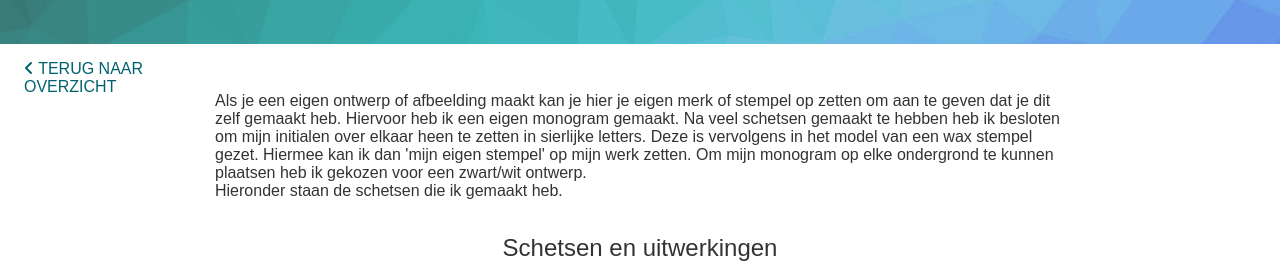
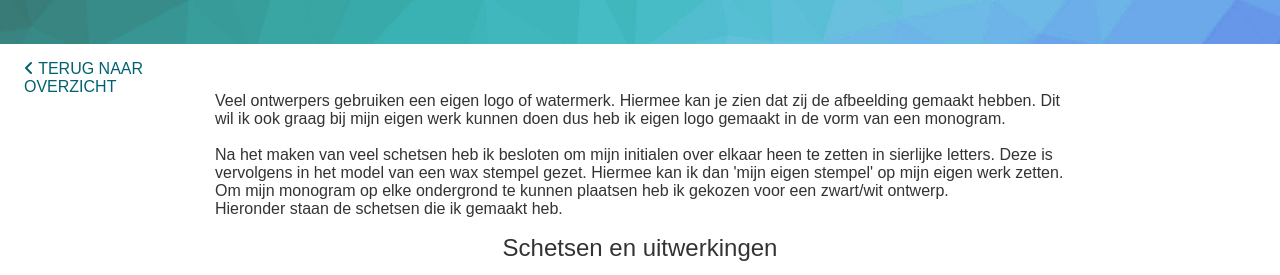
Before and after one commit to AngelaMastenbroek/Mijn-Portfolio, a plain HTML site: page monogram.html in a window 1280 px wide. Shown: the part 118-393 px from the top of the page. Drawn offline with Linux system fonts and the light colour scheme; grey boxes are pictures that could not be loaded.

Commit message:
Add files via upload

```diff
--- a/monogram.html
+++ b/monogram.html
@@ -21,11 +21,14 @@
     <a class="terugM" href="index.html" id="link"> <i class="fas fa-angle-left"></i> terug</a>
 
     <p id="uitleg">
-        Als je een eigen ontwerp of afbeelding maakt kan je hier je eigen merk of stempel op zetten om aan te geven dat je dit zelf gemaakt heb.
-        Hiervoor heb ik een eigen monogram gemaakt.
-        Na veel schetsen gemaakt te hebben heb ik besloten om mijn initialen over elkaar heen te zetten in sierlijke letters.
+      Veel ontwerpers gebruiken een eigen logo of watermerk.
+       Hiermee kan je zien dat zij de afbeelding gemaakt hebben.
+       Dit wil ik ook graag bij mijn eigen werk kunnen doen dus heb ik eigen logo gemaakt in de vorm van een monogram.
+       <br>
+       <br>
+        Na het maken van veel schetsen heb ik besloten om mijn initialen over elkaar heen te zetten in sierlijke letters.
         Deze is vervolgens in het model van een wax stempel gezet.
-        Hiermee kan ik dan 'mijn eigen stempel' op mijn werk zetten.
+        Hiermee kan ik dan 'mijn eigen stempel' op mijn eigen werk zetten.
         Om mijn monogram op elke ondergrond te kunnen plaatsen heb ik gekozen voor een zwart/wit ontwerp.
         <br>
         Hieronder staan de schetsen die ik gemaakt heb.
```
Also changed, not shown: over-mij.html (+1 -1 lines).
